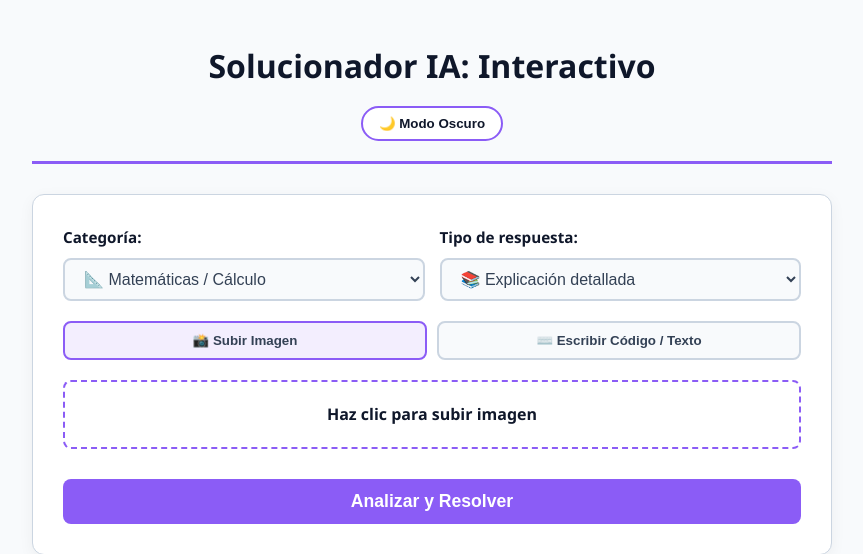
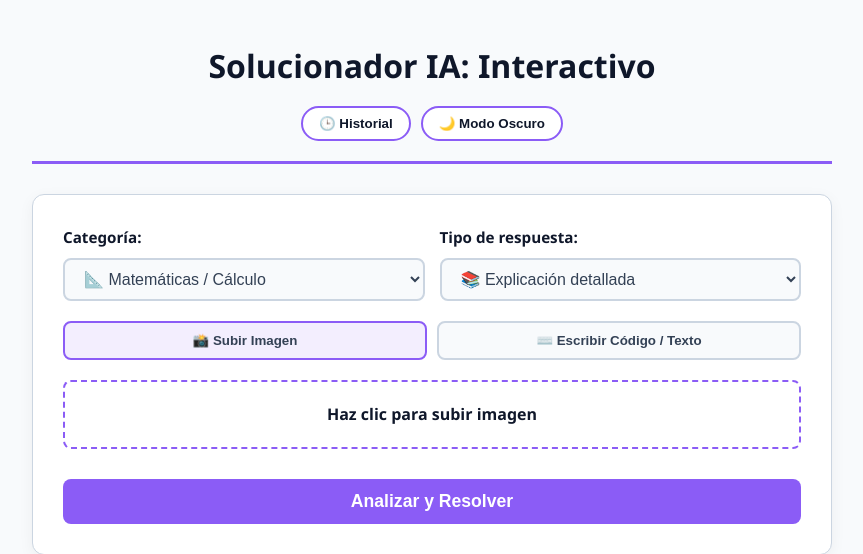
Before and after one commit to Xxdanixx09/math-solver, a Flask app: page / in a window 1280 px wide. Shown: the top 554 px of the page, without its empty margins (208-1071 px from the left). Run offline with Flask 3, Linux system fonts and the light colour scheme.

Commit message:
Latest 6

````diff
--- a/app.py
+++ b/app.py
@@ -7,13 +7,13 @@ import os
 
 app = Flask(__name__)
 CORS(app)
-app.secret_key = os.environ.get("FLASK_SECRET_KEY", "clave-secreta-temporal-123") # Necesario para recordar la sesión del chat
+app.secret_key = os.environ.get("FLASK_SECRET_KEY", "super-secret-key-math-solver")
 
 client = genai.Client(api_key=os.environ.get("GEMINI_API_KEY"))
 
 @app.route('/')
 def home():
-    session.clear() # Limpiar chat al cargar de nuevo
+    session.clear()
     return render_template('index.html')
 
 @app.route('/resolver', methods=['POST'])
@@ -58,23 +58,24 @@ def resolver_problema():
         if texto_usuario:
             contents.append(f"Problema o código inicial:\n{texto_usuario}")
 
-        # Usamos chat de Gemini para mantener el hilo de la conversación
-        chat = client.chats.create(model="gemini-3.6-flash")
-        response = chat.send_message(contents)
-
-        # Guardamos el historial del chat en la sesión de Flask serializado lógicamente
-        # (Guardamos los mensajes recientes o mantenemos la instancia activa si prefieres)
-        session['historial_prompt'] = response.text
+        response = client.models.generate_content(
+            model='gemini-3.6-flash',
+            contents=contents
+        )
 
         raw_html = response.text.strip()
         if raw_html.startswith("```html"): raw_html = raw_html.replace("```html", "", 1)
         if raw_html.startswith("```"): raw_html = raw_html.replace("```", "", 1)
         if raw_html.endswith("```"): raw_html = raw_html[::-1].replace("```", "", 1)[::-1]
 
-        return jsonify({"solucion_html": raw_html.strip()})
+        session['historial'] = f"Problema inicial:\n{texto_usuario if texto_usuario else 'Imagen adjunta'}\nRespuesta inicial:\n{raw_html}"
+
+        return jsonify({
+            "solucion_html": raw_html.strip(),
+            "contexto_backend": session['historial'] # Enviamos el contexto al frontend para guardarlo
+        })
 
     except Exception as e:
-        print(f"Error interno: {e}")
         return jsonify({"error": str(e)}), 500
 
 @app.route('/chat', methods=['POST'])
@@ -86,29 +87,43 @@ def continuar_chat():
         return jsonify({"error": "El mensaje está vacío."}), 400
 
     try:
-        # Creamos un nuevo chat contextual o enviamos el mensaje de seguimiento
-        chat = client.chats.create(model="gemini-3.6-flash")
+        historial_previo = session.get('historial', '')
 
         prompt_seguimiento = f"""
-        Contexto previo de la solución generada: {session.get('historial_prompt', '')}
+        Contexto previo de la conversación:
+        {historial_previo}
 
-        El usuario realiza la siguiente consulta o ajuste sobre la respuesta anterior:
+        Nueva duda o ajuste solicitado por el usuario:
         {mensaje_usuario}
 
         Responde a esta nueva duda manteniendo el formato HTML limpio, usando MathJax para matemáticas ($...$) o etiquetas <pre><code> para código según corresponda. No uses bloques ```html.
         """
 
-        response = chat.send_message(prompt_seguimiento)
-        session['historial_prompt'] = response.text
+        response = client.models.generate_content(
+            model='gemini-3.6-flash',
+            contents=prompt_seguimiento
+        )
 
         raw_html = response.text.strip()
         if raw_html.startswith("```html"): raw_html = raw_html.replace("```html", "", 1)
         if raw_html.startswith("```"): raw_html = raw_html.replace("```", "", 1)
         if raw_html.endswith("```"): raw_html = raw_html[::-1].replace("```", "", 1)[::-1]
 
-        return jsonify({"respuesta_html": raw_html.strip()})
+        session['historial'] = f"{historial_previo}\nPregunta: {mensaje_usuario}\nRespuesta: {raw_html}"
+
+        return jsonify({
+            "respuesta_html": raw_html.strip(),
+            "contexto_backend": session['historial'] # Actualizamos el contexto
+        })
     except Exception as e:
         return jsonify({"error": str(e)}), 500
+
+# NUEVA RUTA: Permite al navegador decirle al servidor de qué problema viejo estamos hablando
+@app.route('/restaurar_historial', methods=['POST'])
+def restaurar_historial():
+    data = request.get_json()
+    session['historial'] = data.get('contexto', '')
+    return jsonify({"status": "ok"})
 
 if __name__ == '__main__':
     port = int(os.environ.get("PORT", 5000))
--- a/templates/index.html
+++ b/templates/index.html
@@ -3,22 +3,15 @@
 <head>
     <meta charset="UTF-8">
     <meta name="viewport" content="width=device-width, initial-scale=1.0">
-    <title>Solucionador IA: Matemáticas y Código Interactivo</title>
+    <title>Solucionador IA: Matemáticas y Código</title>
 
-    <!-- Nueva configuración más robusta para MathJax -->
     <script>
       window.MathJax = {
-        tex: {
-            inlineMath: [['$', '$'], ['\\(', '\\)']],
-            displayMath: [['$$', '$$'], ['\\[', '\\]']],
-            processEscapes: true
-        },
-        startup: {
-            typeset: false // Evita que se ejecute antes de tiempo
-        }
+        tex: { inlineMath: [['$', '$'], ['\\(', '\\)']], displayMath: [['$$', '$$'], ['\\[', '\\]']], processEscapes: true },
+        startup: { typeset: false }
       };
     </script>
-    <script async src="https://cdn.jsdelivr.net/npm/mathjax@3/es5/tex-mml-chtml.js"></script>
+    <script async src="[https://cdn.jsdelivr.net/npm/mathjax@3/es5/tex-mml-chtml.js](https://cdn.jsdelivr.net/npm/mathjax@3/es5/tex-mml-chtml.js)"></script>
 
     <style>
         :root {
@@ -43,85 +36,41 @@
 
         * { transition: background-color 0.3s, color 0.3s, border-color 0.3s; }
 
-        body {
-            font-family: 'Segoe UI', system-ui, sans-serif;
-            background-color: var(--bg-color);
-            color: var(--text-main);
-            max-width: 800px;
-            margin: 0 auto;
-            padding: 40px 20px;
-            line-height: 1.6;
-        }
+        body { font-family: 'Segoe UI', system-ui, sans-serif; background-color: var(--bg-color); color: var(--text-main); max-width: 800px; margin: 0 auto; padding: 40px 20px; line-height: 1.6; }
 
-        .header-container {
-            display: flex; flex-direction: column; align-items: center;
-            margin-bottom: 30px; border-bottom: 3px solid var(--accent-color); padding-bottom: 20px;
-        }
-
+        .header-container { display: flex; flex-direction: column; align-items: center; margin-bottom: 30px; border-bottom: 3px solid var(--accent-color); padding-bottom: 20px; }
         h1 { color: var(--primary-color); text-align: center; margin: 0 0 15px 0;}
 
-        #theme-toggle {
-            background-color: var(--card-bg); color: var(--primary-color);
-            border: 2px solid var(--accent-color); padding: 8px 16px;
-            border-radius: 20px; cursor: pointer; font-weight: 600;
-        }
+        .header-buttons { display: flex; gap: 10px; }
+        .btn-outline { background-color: var(--card-bg); color: var(--primary-color); border: 2px solid var(--accent-color); padding: 8px 16px; border-radius: 20px; cursor: pointer; font-weight: 600; }
 
-        .upload-section {
-            background-color: var(--card-bg); padding: 30px; border-radius: 12px;
-            box-shadow: 0 4px 15px rgba(0,0,0,0.05); margin-bottom: 30px;
-            border: 1px solid var(--border-color);
-        }
-
+        .upload-section { background-color: var(--card-bg); padding: 30px; border-radius: 12px; box-shadow: 0 4px 15px rgba(0,0,0,0.05); margin-bottom: 30px; border: 1px solid var(--border-color); }
         .controls-grid { display: grid; grid-template-columns: 1fr 1fr; gap: 15px; margin-bottom: 20px; }
         .control-group { display: flex; flex-direction: column; gap: 8px; }
         .control-group label { font-weight: bold; color: var(--primary-color); font-size: 0.95rem; }
 
-        select, textarea, input[type="text"] {
-            padding: 10px 15px; border-radius: 8px; border: 2px solid var(--border-color);
-            background-color: var(--bg-color); color: var(--text-main); font-size: 1rem; width: 100%; outline: none; box-sizing: border-box;
-        }
+        select, textarea, input[type="text"] { padding: 10px 15px; border-radius: 8px; border: 2px solid var(--border-color); background-color: var(--bg-color); color: var(--text-main); font-size: 1rem; width: 100%; outline: none; box-sizing: border-box; }
         select:focus, textarea:focus, input[type="text"]:focus { border-color: var(--accent-color); }
 
         .tabs { display: flex; gap: 10px; margin-bottom: 20px; }
-        .tab-btn {
-            flex: 1; padding: 10px; background: var(--bg-color); border: 2px solid var(--border-color);
-            border-radius: 8px; cursor: pointer; font-weight: 600; color: var(--text-main);
-        }
+        .tab-btn { flex: 1; padding: 10px; background: var(--bg-color); border: 2px solid var(--border-color); border-radius: 8px; cursor: pointer; font-weight: 600; color: var(--text-main); }
         .tab-btn.active { border-color: var(--accent-color); background-color: rgba(139, 92, 246, 0.1); }
-
         .input-panel { display: none; text-align: center; }
         .input-panel.active { display: block; }
-
         textarea { resize: vertical; min-height: 120px; font-family: monospace; text-align: left; }
 
         .file-upload-wrapper { position: relative; margin-bottom: 10px; }
         .file-upload-input { width: 0.1px; height: 0.1px; opacity: 0; position: absolute; z-index: -1; }
-
-        .file-upload-label {
-            display: inline-block; padding: 20px; background-color: transparent;
-            color: var(--primary-color); border: 2px dashed var(--accent-color);
-            border-radius: 8px; font-weight: 600; cursor: pointer; width: 100%; box-sizing: border-box;
-        }
+        .file-upload-label { display: inline-block; padding: 20px; background-color: transparent; color: var(--primary-color); border: 2px dashed var(--accent-color); border-radius: 8px; font-weight: 600; cursor: pointer; width: 100%; box-sizing: border-box; }
         .file-upload-label:hover { background-color: rgba(139, 92, 246, 0.1); }
-
         #image-preview { max-width: 100%; max-height: 200px; margin-top: 10px; border-radius: 8px; display: none; }
 
-        .btn-primary {
-            background-color: var(--accent-color); color: white; border: none;
-            padding: 12px 24px; border-radius: 8px; font-size: 1.1rem; font-weight: bold;
-            cursor: pointer; width: 100%; margin-top: 20px;
-        }
+        .btn-primary { background-color: var(--accent-color); color: white; border: none; padding: 12px 24px; border-radius: 8px; font-size: 1.1rem; font-weight: bold; cursor: pointer; width: 100%; margin-top: 20px; }
         .btn-primary:disabled { background-color: var(--border-color); cursor: not-allowed; color: #64748b; }
 
         #loading { text-align: center; display: none; font-weight: bold; color: var(--accent-color); margin: 20px 0; font-size: 1.2rem; }
 
-        #solution-container {
-            display: none; background-color: var(--card-bg); padding: 30px; border-radius: 12px;
-            box-shadow: 0 4px 15px rgba(0,0,0,0.05); border: 1px solid var(--border-color); border-left: 5px solid var(--success-color);
-            margin-bottom: 30px;
-        }
-
-        /* Ajuste de fuentes para que las matemáticas se vean mejor */
+        #solution-container { display: none; background-color: var(--card-bg); padding: 30px; border-radius: 12px; box-shadow: 0 4px 15px rgba(0,0,0,0.05); border: 1px solid var(--border-color); border-left: 5px solid var(--success-color); margin-bottom: 30px; }
         #math-output, .chat-bubble { overflow-x: auto; font-size: 1.05rem; }
         #math-output pre, .chat-bubble pre { background: var(--bg-color); padding: 15px; border-radius: 8px; border: 1px solid var(--border-color); }
 
@@ -129,13 +78,25 @@
         .chat-history { display: flex; flex-direction: column; gap: 15px; margin-bottom: 15px; }
         .chat-bubble { padding: 15px; border-radius: 8px; background-color: var(--bg-color); border: 1px solid var(--border-color); }
         .chat-input-wrapper { display: flex; gap: 10px; }
+
+        /* Estilos del Modal de Historial */
+        .modal-overlay { display: none; position: fixed; top: 0; left: 0; width: 100%; height: 100%; background: rgba(0,0,0,0.6); z-index: 1000; justify-content: center; align-items: center; }
+        .modal-content { background: var(--card-bg); width: 90%; max-width: 500px; max-height: 80vh; border-radius: 12px; padding: 25px; overflow-y: auto; position: relative; border: 1px solid var(--border-color); }
+        .close-btn { position: absolute; top: 15px; right: 20px; font-size: 1.8rem; cursor: pointer; color: var(--text-main); font-weight: bold; line-height: 1; }
+        .historial-item { padding: 15px; border: 1px solid var(--border-color); border-radius: 8px; margin-bottom: 10px; cursor: pointer; transition: background 0.2s; background: var(--bg-color); }
+        .historial-item:hover { border-color: var(--accent-color); }
+        .historial-item h4 { margin: 0 0 5px 0; color: var(--primary-color); font-size: 1.05rem; }
+        .historial-item p { margin: 0; font-size: 0.85rem; color: #64748b; }
     </style>
 </head>
 <body>
 
     <div class="header-container">
         <h1>Solucionador IA: Interactivo</h1>
-        <button id="theme-toggle">🌙 Modo Oscuro</button>
+        <div class="header-buttons">
+            <button class="btn-outline" onclick="abrirModalHistorial()">🕒 Historial</button>
+            <button id="theme-toggle" class="btn-outline">🌙 Modo Oscuro</button>
+        </div>
     </div>
 
     <div class="upload-section">
@@ -193,7 +154,21 @@
         </div>
     </div>
 
+    <!-- Modal del Historial -->
+    <div id="modal-historial" class="modal-overlay">
+        <div class="modal-content">
+            <span class="close-btn" onclick="cerrarModalHistorial()">&times;</span>
+            <h2 style="color: var(--primary-color); margin-top: 0; margin-bottom: 20px;">Tu Historial</h2>
+            <div id="lista-historial"></div>
+            <button class="btn-primary" style="background-color: #ef4444; margin-top: 20px;" onclick="borrarHistorial()">🗑️ Borrar todo el historial</button>
+        </div>
+    </div>
+
     <script>
+        // Variables globales para rastrear la sesión actual
+        let currentSessionId = null;
+        let currentContextoBackend = "";
+
         const themeToggleBtn = document.getElementById('theme-toggle');
         const rootElement = document.documentElement;
         if (localStorage.getItem('theme') === 'dark') {
@@ -216,7 +191,6 @@
         function switchTab(tab) {
             document.querySelectorAll('.tab-btn').forEach(b => b.classList.remove('active'));
             document.querySelectorAll('.input-panel').forEach(p => p.classList.remove('active'));
-
             if (tab === 'image') {
                 document.querySelectorAll('.tab-btn')[0].classList.add('active');
                 document.getElementById('panel-image').classList.add('active');
@@ -231,39 +205,113 @@
             const preview = document.getElementById('image-preview');
             if (input.files && input.files[0]) {
                 const reader = new FileReader();
-                reader.onload = function(e) {
-                    preview.src = e.target.result;
-                    preview.style.display = 'inline-block';
-                }
+                reader.onload = function(e) { preview.src = e.target.result; preview.style.display = 'inline-block'; }
                 reader.readAsDataURL(input.files[0]);
             }
         }
 
-        // NUEVA FUNCIÓN: Obliga a MathJax a procesar el texto inyectado
         function procesarMatematicas(elemento) {
             if (window.MathJax) {
-                MathJax.typesetPromise([elemento]).catch(function (err) {
-                    console.error('Error procesando matemáticas:', err.message);
+                MathJax.typesetPromise([elemento]).catch(err => console.error(err));
+            }
+        }
+
+        // --- SISTEMA DE HISTORIAL (LocalStorage) ---
+        function guardarEnHistorial() {
+            let historial = JSON.parse(localStorage.getItem('math_historial')) || [];
+            let index = historial.findIndex(h => h.id === currentSessionId);
+
+            const isImage = document.getElementById('panel-image').classList.contains('active');
+            const categoria = document.getElementById('categoria').value;
+            const icono = categoria === 'matematicas' ? '📐' : '💻';
+
+            let tituloRaw = isImage ? "Resolución de Imagen" : document.getElementById('codeInput').value;
+            let titulo = `${icono} ` + (tituloRaw.length > 35 ? tituloRaw.substring(0, 35) + "..." : tituloRaw);
+
+            const registro = {
+                id: currentSessionId,
+                fecha: new Date().toLocaleString(),
+                titulo: titulo,
+                mathOutput: document.getElementById('math-output').innerHTML,
+                chatOutput: document.getElementById('chat-conversation').innerHTML,
+                contextoBackend: currentContextoBackend
+            };
+
+            if (index !== -1) {
+                historial[index] = registro; // Actualiza el chat de esta sesión
+            } else {
+                historial.unshift(registro); // Nuevo problema arriba
+            }
+
+            if (historial.length > 15) historial.pop(); // Guarda máximo los últimos 15
+            localStorage.setItem('math_historial', JSON.stringify(historial));
+        }
+
+        function abrirModalHistorial() {
+            const modal = document.getElementById('modal-historial');
+            const lista = document.getElementById('lista-historial');
+            let historial = JSON.parse(localStorage.getItem('math_historial')) || [];
+
+            lista.innerHTML = '';
+            if (historial.length === 0) {
+                lista.innerHTML = '<div style="text-align:center; color: var(--text-main);">No hay consultas guardadas.</div>';
+            } else {
+                historial.forEach(item => {
+                    const div = document.createElement('div');
+                    div.className = 'historial-item';
+                    div.onclick = () => cargarRegistroHistorial(item.id);
+                    div.innerHTML = `<h4>${item.titulo}</h4><p>${item.fecha}</p>`;
+                    lista.appendChild(div);
                 });
             }
+            modal.style.display = 'flex';
         }
+
+        function cerrarModalHistorial() { document.getElementById('modal-historial').style.display = 'none'; }
+        function borrarHistorial() {
+            if(confirm("¿Estás seguro de borrar todo el historial?")) {
+                localStorage.removeItem('math_historial');
+                abrirModalHistorial();
+            }
+        }
+
+        async function cargarRegistroHistorial(id) {
+            let historial = JSON.parse(localStorage.getItem('math_historial')) || [];
+            let item = historial.find(h => h.id === id);
+
+            if (item) {
+                currentSessionId = item.id;
+                currentContextoBackend = item.contextoBackend;
+
+                document.getElementById('math-output').innerHTML = item.mathOutput;
+                document.getElementById('chat-conversation').innerHTML = item.chatOutput;
+                document.getElementById('solution-container').style.display = 'block';
+
+                cerrarModalHistorial();
+                procesarMatematicas(document.getElementById('math-output'));
+                document.querySelectorAll('.chat-bubble').forEach(b => procesarMatematicas(b));
+
+                // Avisarle al servidor Flask de qué estábamos hablando para revivir el chat
+                try {
+                    await fetch('/restaurar_historial', {
+                        method: 'POST',
+                        headers: { 'Content-Type': 'application/json' },
+                        body: JSON.stringify({ contexto: item.contextoBackend })
+                    });
+                } catch(e) { console.error("Error al sincronizar contexto."); }
+            }
+        }
+        // -------------------------------------------
 
         async function enviarConsulta() {
             const categoria = document.getElementById('categoria').value;
             const modo = document.getElementById('modo-resolucion').value;
             const imageInput = document.getElementById('imageInput');
             const codeInput = document.getElementById('codeInput').value.trim();
-
             const isImageTab = document.getElementById('panel-image').classList.contains('active');
 
-            if (isImageTab && (!imageInput.files || !imageInput.files[0])) {
-                alert("Por favor selecciona una imagen primero.");
-                return;
-            }
-            if (!isImageTab && !codeInput) {
-                alert("Por favor escribe o pega contenido.");
-                return;
-            }
+            if (isImageTab && (!imageInput.files || !imageInput.files[0])) { alert("Selecciona una imagen."); return; }
+            if (!isImageTab && !codeInput) { alert("Escribe o pega contenido."); return; }
 
             document.getElementById('loading').style.display = 'block';
             document.getElementById('solution-container').style.display = 'none';
@@ -273,29 +321,24 @@
             const formData = new FormData();
             formData.append('categoria', categoria);
             formData.append('modo', modo);
-
-            if (isImageTab && imageInput.files[0]) {
-                formData.append('imagen', imageInput.files[0]);
-            } else {
-                formData.append('codigo_texto', codeInput);
-            }
+            if (isImageTab && imageInput.files[0]) formData.append('imagen', imageInput.files[0]);
+            else formData.append('codigo_texto', codeInput);
 
             try {
-                const response = await fetch('/resolver', {
-                    method: 'POST',
-                    body: formData
-                });
+                const response = await fetch('/resolver', { method: 'POST', body: formData });
                 const data = await response.json();
 
                 if (data.error) {
                     alert("Error: " + data.error);
                 } else {
-                    const outputDiv = document.getElementById('math-output');
-                    outputDiv.innerHTML = data.solucion_html;
+                    document.getElementById('math-output').innerHTML = data.solucion_html;
                     document.getElementById('solution-container').style.display = 'block';
+                    procesarMatematicas(document.getElementById('math-output'));
 
-                    // Disparamos la conversión de matemáticas
-                    procesarMatematicas(outputDiv);
+                    // Iniciar nueva sesión de historial
+                    currentSessionId = Date.now();
+                    currentContextoBackend = data.contexto_backend;
+                    guardarEnHistorial();
                 }
             } catch (error) {
                 alert("Error de conexión con el servidor.");
@@ -311,12 +354,10 @@
             if (!mensaje) return;
 
             const chatContainer = document.getElementById('chat-conversation');
-
             const userBubble = document.createElement('div');
             userBubble.className = 'chat-bubble';
             userBubble.innerHTML = `<strong>Tú:</strong> ${mensaje}`;
             chatContainer.appendChild(userBubble);
-
             chatInput.value = '';
 
             const loadingBubble = document.createElement('div');
@@ -333,7 +374,6 @@
                     body: JSON.stringify({ mensaje: mensaje })
                 });
                 const data = await response.json();
-
                 document.getElementById('temp-loading').remove();
 
                 if (data.error) {
@@ -343,11 +383,12 @@
                     aiBubble.className = 'chat-bubble';
                     aiBubble.innerHTML = `<strong>IA:</strong><br>${data.respuesta_html}`;
                     chatContainer.appendChild(aiBubble);
+                    procesarMatematicas(aiBubble);
+                    chatContainer.scrollTop = chatContainer.scrollHeight;
 
-                    // Disparamos la conversión de matemáticas también en el chat
-                    procesarMatematicas(aiBubble);
-
-                    chatContainer.scrollTop = chatContainer.scrollHeight;
+                    // Actualizar la sesión actual con la nueva información
+                    currentContextoBackend = data.contexto_backend;
+                    guardarEnHistorial();
                 }
             } catch (error) {
                 document.getElementById('temp-loading').remove();
````
